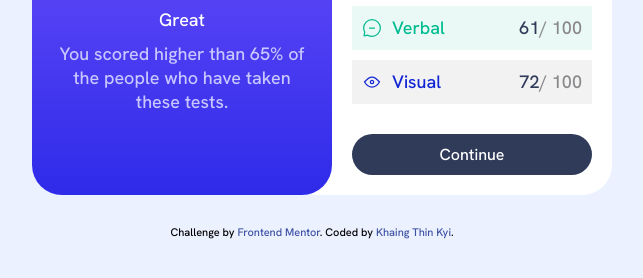
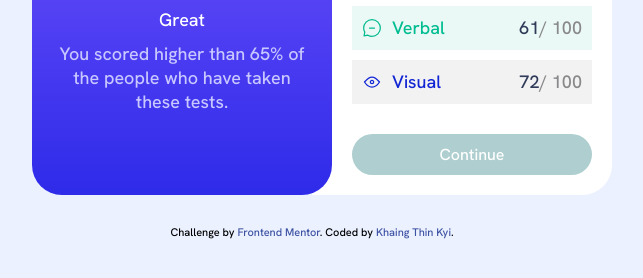
Before and after one commit to khaingthinkyi/HTML_CSS_Challange, a plain HTML site: page results_summary_component/index.html in a window 1280 px wide. In both pictures the pointer is over the link "Continue". Shown: the part 206-484 px from the top of the page, without its empty margins (328-971 px from the left). Drawn offline with Linux system fonts and the light colour scheme.

Commit message:
Update style.css

```diff
--- a/results_summary_component/assets/css/style.css
+++ b/results_summary_component/assets/css/style.css
@@ -137,6 +137,10 @@ body{
   padding: 10px;
   box-sizing: border-box;
 }
+.content .right .continue_btn:hover{
+  opacity: 0.5;
+  background-color: cadetblue;
+}
 .attribution { font-size: 20px; text-align: center; margin-bottom: 30px; }
 .attribution a { color: hsl(228, 45%, 44%);}
 @media (max-width: 768px){
```
